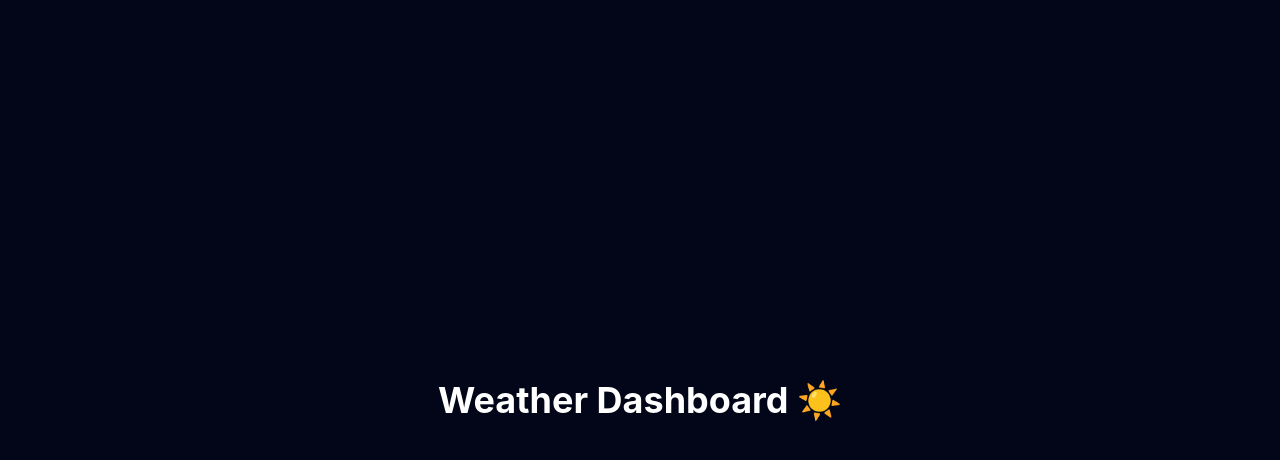
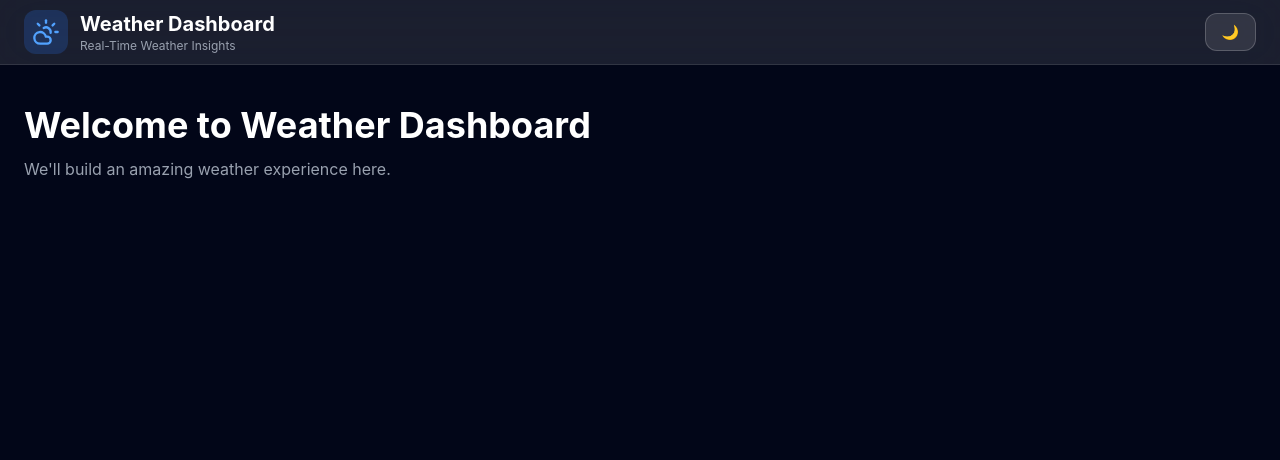
Before and after one commit to Rathore95688/weather-dashboard, a React (Vite) app: page / in a window 1280 px wide. Shown: the top 460 px of the page. Built offline with nearby package versions, Linux system fonts and the light colour scheme.

Commit message:
Create premium glassmorphism navbar

```diff
--- a/src/App.jsx
+++ b/src/App.jsx
@@ -1,9 +1,19 @@
+import Navbar from "./components/Navbar";
+
 function App() {
   return (
-    <div className="min-h-screen flex items-center justify-center bg-slate-950 text-white">
-      <h1 className="text-4xl font-bold">
-        Weather Dashboard ☀️
-      </h1>
+    <div className="min-h-screen bg-slate-950">
+      <Navbar />
+
+      <main className="mx-auto max-w-7xl px-6 py-10">
+        <h2 className="text-4xl font-bold text-white">
+          Welcome to Weather Dashboard
+        </h2>
+
+        <p className="mt-3 text-gray-400">
+          We'll build an amazing weather experience here.
+        </p>
+      </main>
     </div>
   );
 }
--- /dev/null
+++ b/src/components/Navbar.jsx
@@ -0,0 +1,33 @@
+import { CloudSun } from "lucide-react";
+
+const Navbar = () => {
+  return (
+    <header className="sticky top-0 z-50 border-b border-white/10 bg-white/10 backdrop-blur-xl">
+      <div className="mx-auto flex h-16 max-w-7xl items-center justify-between px-6">
+        {/* Logo */}
+        <div className="flex items-center gap-3">
+          <div className="rounded-xl bg-blue-500/20 p-2">
+            <CloudSun className="h-7 w-7 text-blue-400" />
+          </div>
+
+          <div>
+            <h1 className="text-xl font-bold text-white">
+              Weather Dashboard
+            </h1>
+
+            <p className="text-xs text-gray-400">
+              Real-Time Weather Insights
+            </p>
+          </div>
+        </div>
+
+        {/* Theme Button (Temporary) */}
+        <button className="rounded-xl border border-white/20 bg-white/10 px-4 py-2 text-sm text-white transition hover:bg-white/20">
+          🌙
+        </button>
+      </div>
+    </header>
+  );
+};
+
+export default Navbar;
```
